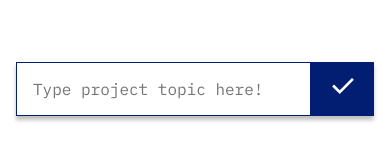
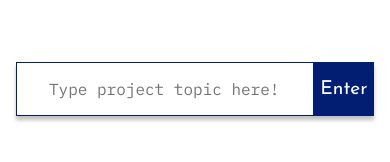
Before and after one commit to CHamilton02/proj.ai, an Angular app: page / in a window 390 px wide. Shown: the part 806-968 px from the top of the page. Built offline with nearby package versions, Linux system fonts and the light colour scheme.

Commit message:
refactor: convert modal and input bar into individal components

```diff
--- a/src/app/app.component.ts
+++ b/src/app/app.component.ts
@@ -4,6 +4,7 @@ import { TitleCardComponent } from './title-card/title-card.component';
 import { TopicSelectorComponent } from './topic-selector/topic-selector.component';
 import { ProjectInformationComponent } from './project-information/project-information.component';
 import { FooterComponent } from './footer/footer.component';
+import { ModalComponent } from './modal/modal.component';
 
 @Component({
   selector: 'app-root',
--- /dev/null
+++ b/src/app/modal/modal.component.html
@@ -0,0 +1,17 @@
+<div class="modal-container">
+  <div class="clickable-background" (click)="closeModal()"></div>
+  <div class="modal">
+    <div class="modal__header">
+      <span>{{ header() }}</span>
+      <button class="invisible-button" (click)="closeModal()">
+        <img src="close.svg" class="error-model__header__close" />
+      </button>
+    </div>
+    <div class="modal__body">{{ body() }}</div>
+    <div class="modal__footer">
+      <button class="modal__footer__button" (click)="closeModal()">
+        {{ buttonText() }}
+      </button>
+    </div>
+  </div>
+</div>
--- /dev/null
+++ b/src/app/modal/modal.component.scss
@@ -0,0 +1,104 @@
+@use "../../styles.scss";
+
+.modal-container {
+  z-index: 1;
+  position: fixed;
+  overflow-y: hidden;
+  display: flex;
+  justify-content: center;
+  align-items: center;
+  top: 0;
+  left: 0;
+  right: 0;
+  bottom: 0;
+  background-color: rgba(0, 0, 0, 0.25);
+}
+
+.modal {
+  z-index: 2;
+  position: relative;
+  text-align: center;
+  background-color: white;
+  height: 35%;
+  width: 50%;
+  max-height: 20rem;
+  max-width: 40rem;
+  border-radius: 1rem;
+  overflow: hidden;
+  box-shadow: 0px 0.25rem 1rem rgba(0, 0, 0, 0.25);
+
+  &__header {
+    font-size: 1.75rem;
+    height: 15%;
+    left: 0;
+    right: 0;
+    color: white;
+    background-color: #021e73;
+    display: flex;
+    justify-content: space-between;
+    align-items: center;
+    padding: 0 1rem 0 1rem;
+
+    &__close {
+      @extend .icon;
+
+      padding: 0;
+    }
+  }
+
+  &__body {
+    display: flex;
+    justify-content: center;
+    align-items: center;
+    height: 65%;
+    font-size: 1.5rem;
+  }
+
+  &__footer {
+    display: flex;
+    justify-content: center;
+    align-items: center;
+    height: 15%;
+
+    &__button {
+      font-family: "Josefin Sans";
+      font-size: 1.5rem;
+      background-color: #021e73;
+      border: none;
+      border-radius: 0.25rem;
+      color: white;
+      padding: 1rem 2rem 1rem 2rem;
+      cursor: pointer;
+    }
+  }
+}
+
+.clickable-background {
+  position: absolute;
+  top: 0;
+  left: 0;
+  right: 0;
+  bottom: 0;
+  cursor: pointer;
+}
+
+@media only screen and (max-width: 57.8rem) {
+  .modal {
+    width: 90%;
+    height: 45%;
+
+    &__header {
+      font-size: 1.25rem;
+    }
+
+    &__body {
+      font-size: 1rem;
+    }
+
+    &__footer {
+      &__button {
+        font-size: 1.25rem;
+      }
+    }
+  }
+}
--- /dev/null
+++ b/src/app/modal/modal.component.ts
@@ -0,0 +1,18 @@
+import { Component, input, output } from '@angular/core';
+
+@Component({
+  selector: 'app-modal',
+  imports: [],
+  templateUrl: './modal.component.html',
+  styleUrl: './modal.component.scss',
+})
+export class ModalComponent {
+  header = input<string>();
+  body = input<string>();
+  buttonText = input<string>();
+  modalClosed = output<void>();
+
+  closeModal() {
+    this.modalClosed.emit();
+  }
+}
--- /dev/null
+++ b/src/app/project-topic-input/project-topic-input.component.html
@@ -0,0 +1,13 @@
+<div class="project-topic-input">
+  <input
+    id="topic-input"
+    class="project-topic-input__input"
+    type="text"
+    placeholder="Type project topic here!"
+    (keydown.enter)="addProjectTopic()"
+  />
+  <button class="project-topic-input__button" (click)="addProjectTopic()">
+    <span>Enter</span>
+    <img src="check.svg" class="icon" />
+  </button>
+</div>
--- /dev/null
+++ b/src/app/project-topic-input/project-topic-input.component.scss
@@ -0,0 +1,31 @@
+.project-topic-input {
+  display: flex;
+  box-shadow: 0px 4px 4px rgba(0, 0, 0, 0.25);
+
+  &__input {
+    font-family: "IBM Plex Mono";
+    font-size: 1rem;
+    border: solid 1px #021e73;
+    width: 80%;
+    padding: 1rem 2rem;
+  }
+  &__button {
+    font-family: "Josefin Sans";
+    font-size: 1.2rem;
+    color: white;
+    border: none;
+    text-align: center;
+    width: 20%;
+    background-color: #021e73;
+    cursor: pointer;
+    transition: background-color 0.2s;
+
+    & img {
+      display: none;
+    }
+
+    &:hover {
+      background-color: #042a9c;
+    }
+  }
+}
--- /dev/null
+++ b/src/app/project-topic-input/project-topic-input.component.ts
@@ -0,0 +1,19 @@
+import { Component, output } from '@angular/core';
+
+@Component({
+  selector: 'app-project-topic-input',
+  imports: [],
+  templateUrl: './project-topic-input.component.html',
+  styleUrl: './project-topic-input.component.scss',
+})
+export class ProjectTopicInputComponent {
+  inputtedTopic = output<string>();
+
+  addProjectTopic() {
+    const projectTopic: string = (
+      document.getElementById('project-topic-input') as HTMLInputElement
+    ).value;
+
+    if (projectTopic) this.inputtedTopic.emit(projectTopic);
+  }
+}
--- a/src/app/topic-selector/topic-selector.component.html
+++ b/src/app/topic-selector/topic-selector.component.html
@@ -1,18 +1,10 @@
-<div *ngIf="showErrorModal" class="error-modal-container">
-  <div class="clickable-background" (click)="showErrorModal = false"></div>
-  <div class="error-modal">
-    <div class="error-modal__header">
-      <span>⚠️ Error</span>
-      <button class="invisible-button" (click)="showErrorModal = false">
-        <img src="close.svg" class="error-model__header__close" />
-      </button>
-    </div>
-    <div class="error-modal__body">You didn’t enter a topic and difficulty</div>
-    <div class="error-modal__footer">
-      <button (click)="showErrorModal = false">Okay</button>
-    </div>
-  </div>
-</div>
+<app-modal
+  *ngIf="showErrorModal"
+  [header]="'⚠️ Error'"
+  [body]="'You didn’t enter a topic and difficulty'"
+  [buttonText]="'Okay'"
+  (modalClosed)="showErrorModal = false"
+/>
 
 <div class="topic-selector-container">
   <div
@@ -43,22 +35,7 @@
     </button>
   </div>
 
-  <div class="user-topic-submission-container">
-    <input
-      id="project-topic-input"
-      class="user-topic-submission-container__input"
-      type="text"
-      placeholder="Type project topic here!"
-      (keydown.enter)="addProjectTopic()"
-    />
-    <button
-      class="user-topic-submission-container__button"
-      (click)="addProjectTopic()"
-    >
-      <span>Enter</span>
-      <img src="check.svg" class="icon" />
-    </button>
-  </div>
+  <app-project-topic-input class="project-topic-input" />
 
   <div
     *ngIf="difficultyLevel === ''"
--- a/src/app/topic-selector/topic-selector.component.scss
+++ b/src/app/topic-selector/topic-selector.component.scss
@@ -1,86 +1,3 @@
-@use "../../styles.scss";
-
-.error-modal-container {
-  z-index: 1;
-  position: fixed;
-  overflow-y: hidden;
-  display: flex;
-  justify-content: center;
-  align-items: center;
-  top: 0;
-  left: 0;
-  right: 0;
-  bottom: 0;
-  background-color: rgba(0, 0, 0, 0.25);
-}
-
-.error-modal {
-  z-index: 2;
-  position: relative;
-  background-color: white;
-  height: 35%;
-  width: 50%;
-  max-height: 20rem;
-  max-width: 40rem;
-  border-radius: 1rem;
-  overflow: hidden;
-  box-shadow: 0px 0.25rem 1rem rgba(0, 0, 0, 0.25);
-
-  &__header {
-    font-size: 1.75rem;
-    height: 15%;
-    left: 0;
-    right: 0;
-    color: white;
-    background-color: #021e73;
-    display: flex;
-    justify-content: space-between;
-    align-items: center;
-    padding: 0 1rem 0 1rem;
-
-    &__close {
-      @extend .icon;
-
-      padding: 0;
-    }
-  }
-
-  &__body {
-    display: flex;
-    justify-content: center;
-    align-items: center;
-    height: 65%;
-    font-size: 1.5rem;
-  }
-
-  &__footer {
-    display: flex;
-    justify-content: center;
-    align-items: center;
-    height: 15%;
-
-    button {
-      font-family: "Josefin Sans";
-      font-size: 1.5rem;
-      background-color: #021e73;
-      border: none;
-      border-radius: 0.25rem;
-      color: white;
-      padding: 1rem 2rem 1rem 2rem;
-      cursor: pointer;
-    }
-  }
-}
-
-.clickable-background {
-  position: absolute;
-  top: 0;
-  left: 0;
-  right: 0;
-  bottom: 0;
-  cursor: pointer;
-}
-
 .topic-selector-container {
   display: flex;
   flex-direction: column;
@@ -191,37 +108,8 @@
   justify-content: space-between;
 }
 
-.user-topic-submission-container {
-  display: flex;
+.project-topic-input {
   width: 100%;
-  box-shadow: 0px 4px 4px rgba(0, 0, 0, 0.25);
-
-  &__input {
-    font-family: "IBM Plex Mono";
-    font-size: 1rem;
-    border: solid 1px #021e73;
-    width: 80%;
-    padding: 1rem 2rem;
-  }
-  &__button {
-    font-family: "Josefin Sans";
-    font-size: 1.2rem;
-    color: white;
-    border: none;
-    text-align: center;
-    width: 20%;
-    background-color: #021e73;
-    cursor: pointer;
-    transition: background-color 0.2s;
-
-    & img {
-      display: none;
-    }
-
-    &:hover {
-      background-color: #042a9c;
-    }
-  }
 }
 
 .chosen-difficulty {
--- a/src/app/topic-selector/topic-selector.component.ts
+++ b/src/app/topic-selector/topic-selector.component.ts
@@ -2,10 +2,12 @@ import { CommonModule } from '@angular/common';
 import { Component, inject } from '@angular/core';
 import { TopicSelector } from '../topic-selector';
 import { ProjectService } from '../project.service';
+import { ModalComponent } from '../modal/modal.component';
+import { ProjectTopicInputComponent } from '../project-topic-input/project-topic-input.component';
 
 @Component({
   selector: 'app-topic-selector',
-  imports: [CommonModule],
+  imports: [CommonModule, ModalComponent, ProjectTopicInputComponent],
   templateUrl: './topic-selector.component.html',
   styleUrl: './topic-selector.component.scss',
 })
```
